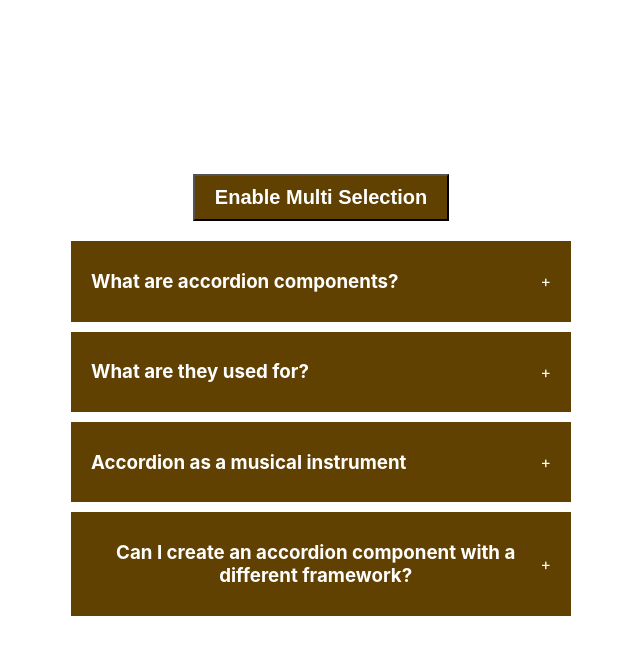
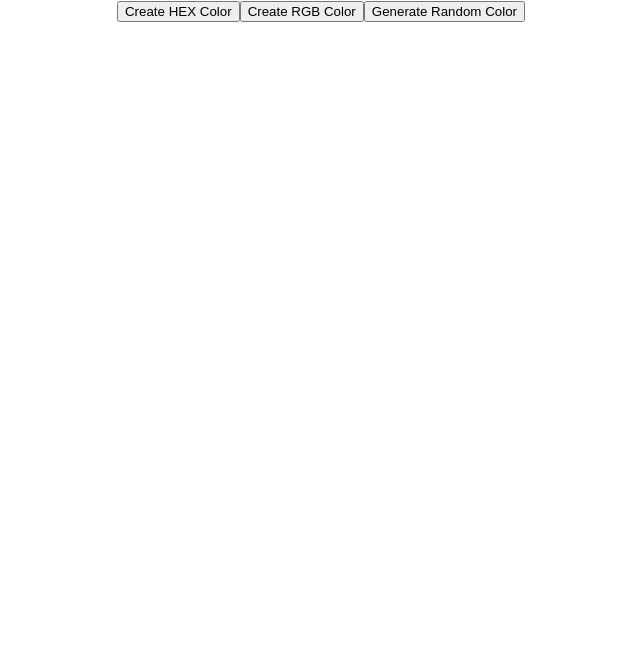
Before and after one commit to mathebulansuku/20-reactjs-projects, a React (Create React App) app: page / in a window 1280 px wide. Shown: the top 654 px of the page, without its empty margins (319-959 px from the left). Built offline with nearby package versions, Linux system fonts and the light colour scheme.

Commit message:
New Random Color component created

```diff
--- a/src/App.js
+++ b/src/App.js
@@ -1,10 +1,12 @@
 import "./App.css";
 import Accordion from "./components/accordion/Accordion";
+import RandomColor from "./components/random-color/RandomColor";
 
 function App() {
   return (
     <div className="App">
-      <Accordion />
+      {/* <Accordion /> */}
+      <RandomColor />
     </div>
   );
 }
--- /dev/null
+++ b/src/components/random-color/RandomColor.jsx
@@ -0,0 +1,14 @@
+import { useState } from "react";
+
+export default function RandomColor() {
+  const [typeOfColor, setTypeOfColor] = useState();
+  const [] = useState();
+
+  return (
+    <div>
+      <button>Create HEX Color</button>
+      <button>Create RGB Color</button>
+      <button>Generate Random Color</button>
+    </div>
+  );
+}
```
